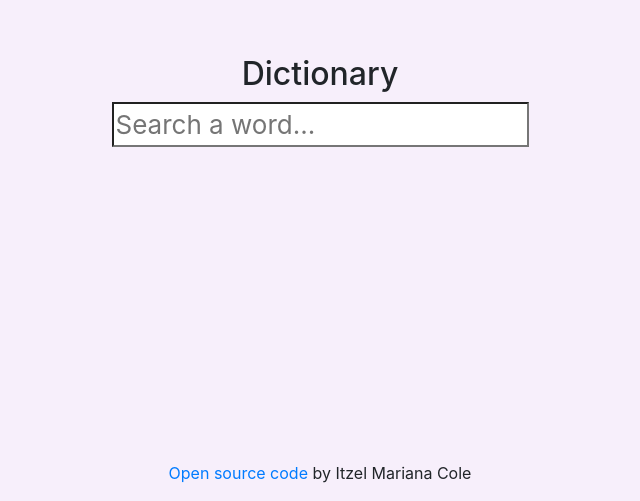
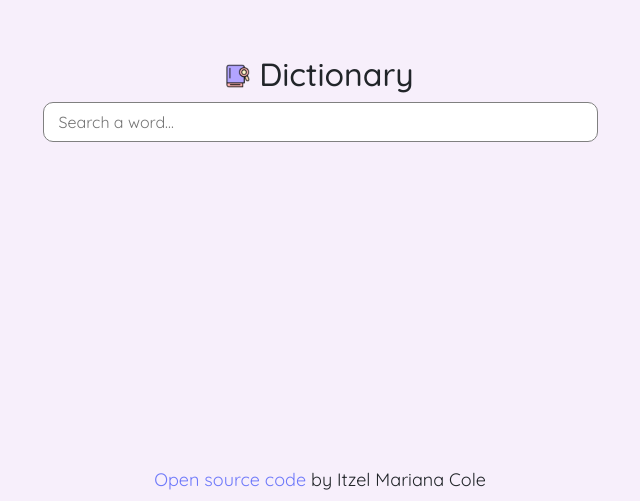
Before and after one commit to Itzelmariana/SC-WS4-Dictionary, a React (Create React App) app: page / in a window 1280 px wide. Shown: the part 299-800 px from the top of the page, without its empty margins (320-960 px from the left). Built offline with nearby package versions, Linux system fonts and the light colour scheme; no server answers.

Commit message:
added pictures and styling

```diff
--- a/public/index.html
+++ b/public/index.html
@@ -4,7 +4,14 @@
     <meta charset="utf-8" />
 
     <meta name="viewport" content="width=device-width, initial-scale=1" />
-    <meta name="theme-color" content="#000000" />
+    <link rel="preconnect" href="https://fonts.googleapis.com" />
+    <link rel="preconnect" href="https://fonts.gstatic.com" crossorigin />
+    <link rel="preconnect" href="https://fonts.googleapis.com" />
+    <link rel="preconnect" href="https://fonts.gstatic.com" crossorigin />
+    <link
+      href="https://fonts.googleapis.com/css2?family=Quicksand:wght@300;400;500&family=Raleway:wght@300;400&display=swap"
+      rel="stylesheet"
+    />
     <meta
       name="description"
       content="Web site created using create-react-app"
@@ -17,34 +24,12 @@
     />
     <link rel="icon" href="./favicon.png" type="image/x-icon" />
 
-    <!--
-      manifest.json provides metadata used when your web app is installed on a
-      user's mobile device or desktop. See https://developers.google.com/web/fundamentals/web-app-manifest/
-    -->
     <link rel="manifest" href="%PUBLIC_URL%/manifest.json" />
-    <!--
-      Notice the use of %PUBLIC_URL% in the tags above.
-      It will be replaced with the URL of the `public` folder during the build.
-      Only files inside the `public` folder can be referenced from the HTML.
 
-      Unlike "/favicon.ico" or "favicon.ico", "%PUBLIC_URL%/favicon.ico" will
-      work correctly both with client-side routing and a non-root public URL.
-      Learn how to configure a non-root public URL by running `npm run build`.
-    -->
     <title>Dictionary</title>
   </head>
   <body>
     <noscript>You need to enable JavaScript to run this app.</noscript>
     <div id="root"></div>
-    <!--
-      This HTML file is a template.
-      If you open it directly in the browser, you will see an empty page.
-
-      You can add webfonts, meta tags, or analytics to this file.
-      The build step will place the bundled scripts into the <body> tag.
-
-      To begin the development, run `npm start` or `yarn start`.
-      To create a production bundle, use `npm run build` or `yarn build`.
-    -->
   </body>
 </html>
--- a/src/App.css
+++ b/src/App.css
@@ -1,9 +1,49 @@
-.App-header {
+.App {
   background-color: #f7effb;
   min-height: 100vh;
   display: flex;
   flex-direction: column;
   align-items: center;
   justify-content: center;
-  font-size: calc(10px + 2vmin);
+  font-family: 'Quicksand', sans-serif;
 }
+
+section {
+  background: white;
+  border-radius: 12px;
+  padding: 12px 20px 12px 20px;
+  font-family: 'Quicksand', sans-serif;
+}
+.Dictionary {
+  margin-top: 10px;
+}
+.Dictionary img {
+  margin-top: -5px;
+}
+.Dictionary input {
+  border-radius: 10px;
+  border: 1px solid gray;
+  padding-left: 15px;
+  height: 40px;
+  width: 50%;
+  margin-bottom: 15px;
+}
+.Results .phonetic {
+  color: rgb(156, 156, 156);
+}
+.Meaning .synonyms {
+  color: #6572ff;
+}
+.Meaning .example {
+  color: rgb(156, 156, 156);
+}
+.Meaning .partOfSpeech {
+  color: #7782f9;
+}
+.Footer {
+  font-size: 18px;
+  background: #f7effb;
+}
+.Footer a {
+  color: #6e79fa;
+}
--- a/src/App.js
+++ b/src/App.js
@@ -5,9 +5,9 @@ import Footer from './components/Footer';
 function App() {
   return (
     <div className='App'>
-      <header className='App-header'>
+      <div className='container'>
         <Dictionary />
-      </header>
+      </div>
       <Footer />
     </div>
   );
--- a/src/components/Dictionary.js
+++ b/src/components/Dictionary.js
@@ -1,28 +1,50 @@
 import React, { useState } from 'react';
 import axios from 'axios';
 import Results from './Results';
+import Photos from './Photos';
+import img from './img.png';
 
 export default function Dictionary() {
-  let [keyword, setKeyword] = useState('');
+  let [keyword, setKeyword] = useState('sunset');
   let [results, setResults] = useState(null);
+  let [photos, setPhotos] = useState(null);
+  let [loaded, setLoaded] = useState(false);
 
   function handleResponse(response) {
     setResults(response.data[0]);
   }
-  function search(event) {
+  function handlePexelsResponse(response) {
+    setPhotos(response.data.photos);
+  }
+  function handleSubmit(event) {
     event.preventDefault();
-
+    search();
+  }
+  function search() {
     let apiUrl = `https://api.dictionaryapi.dev/api/v2/entries/en/${keyword}`;
     axios.get(apiUrl).then(handleResponse);
+
+    let pexelsApiKey =
+      '563492ad6f917000010000016279f7439bf040ca9b9bfea4765d6bb7';
+    let pexelsApiUrl = `https://api.pexels.com/v1/search?query=${keyword}`;
+    let headers = { Authorization: `Bearer ${pexelsApiKey}` };
+    axios.get(pexelsApiUrl, { headers: headers }).then(handlePexelsResponse);
   }
   function handleKeywordChange(event) {
     setKeyword(event.target.value);
   }
 
+  function load() {
+    setLoaded(true);
+    search();
+  }
+  if (loaded) {
     return (
       <div className='Dictionary'>
-      <h2 className='text-center'>Dictionary</h2>
-      <form onSubmit={search} className='text-center'>
+        <h2 className='text-center'>
+          <img src={img} alt='dictionary book' width={'24px'} /> Dictionary
+        </h2>
+        <form onSubmit={handleSubmit} className='text-center'>
           <input
             placeholder='Search a word...'
             type='search'
@@ -30,6 +52,11 @@ export default function Dictionary() {
           />
         </form>
         <Results results={results} />
+        <Photos photos={photos} />
       </div>
     );
+  } else {
+    load();
+    return <div>loading ..</div>;
   }
+}
--- a/src/components/Footer.js
+++ b/src/components/Footer.js
@@ -2,7 +2,7 @@ import React from 'react';
 
 const Footer = () => {
   return (
-    <div className='Footer fixed-bottom text-center mb-3'>
+    <div className='Footer fixed-bottom text-center pb-2 pt-2'>
       <footer>
         <a
           href='https://github.com/Itzelmariana/SC-WS4-React-Dictionary'
--- a/src/components/Meaning.js
+++ b/src/components/Meaning.js
@@ -2,9 +2,9 @@ import React from 'react';
 
 export default function Meaning(props) {
   return (
-    <div className='Meaning container-fluid'>
-      <div className='row'>
-        <div className='col-sm-12 col-md-12 text-center'>
+    <div className='Meaning'>
+      <div className='row synonyms'>
+        <div className='col-sm-12 col-md-12 text-center mb-3'>
           {props.meaning.synonyms.map(function (synonym, index) {
             if (index < 5) {
               return (
@@ -18,23 +18,21 @@ export default function Meaning(props) {
           })}
         </div>
       </div>
-      <div className='row'>
-        <div className='col-sm-12 col-md-2'>
-          <h3>{props.meaning.partOfSpeech}</h3>
-        </div>
-        <div className='col-sm-12 col-md-10'>
+
+      <section>
+        <h4 className='partOfSpeech'>{props.meaning.partOfSpeech}</h4>
+
         {props.meaning.definitions.map(function (definition, index) {
           return (
             <div key={index}>
-                <div>- {definition.definition}</div>
+              <div> ◦ {definition.definition}</div>
               <div>
-                  <em>{definition.example}</em>
+                <em className='example'>{definition.example}</em>
               </div>
             </div>
           );
         })}
-        </div>
-      </div>
+      </section>
     </div>
   );
 }
--- /dev/null
+++ b/src/components/Photos.js
@@ -0,0 +1,38 @@
+import React from 'react';
+
+export default function Photos(props) {
+  if (props.photos) {
+    return (
+      <div className='Phothos'>
+        <section className='mt-3  mb-3'>
+          <div className='row pt-3 pb-3'>
+            {props.photos.map(function (photo, index) {
+              if (index < 6) {
+                return (
+                  <div className='col-sm-6 col-md-4  mb-3' key={index}>
+                    <a
+                      href={photo.src.original}
+                      target='_blank'
+                      rel='noreferrer'
+                    >
+                      <img
+                        src={photo.src.landscape}
+                        key={index}
+                        alt='multiple imagenes'
+                        className='img-fluid'
+                      />
+                    </a>
+                  </div>
+                );
+              } else {
+                return null;
+              }
+            })}
+          </div>
+        </section>
+      </div>
+    );
+  } else {
+    return null;
+  }
+}
--- a/src/components/Results.js
+++ b/src/components/Results.js
@@ -6,8 +6,8 @@ export default function Results(props) {
   if (props.results) {
     return (
       <div className='Results'>
-        <h2 className='text-center'>
-          <span>{props.results.word} </span>
+        <h2 className='text-center mb-4 mt-3'>
+          <span className='text-capitalize'>{props.results.word} </span>
           <span>
             {props.results.phonetics.map(function (phonetics, index) {
               const audio = phonetics.audio;
@@ -26,7 +26,7 @@ export default function Results(props) {
               }
             })}
           </span>
-          <span>{props.results.phonetic}</span>
+          <span className='phonetic'>{props.results.phonetic}</span>
         </h2>
 
         {props.results.meanings.map(function (meaning, index) {
```
Also changed, not shown: src/components/Audio.js (deleted, +0 -18 lines), src/components/img.png (added). Lines whose indentation alone changed are shown as unchanged.
